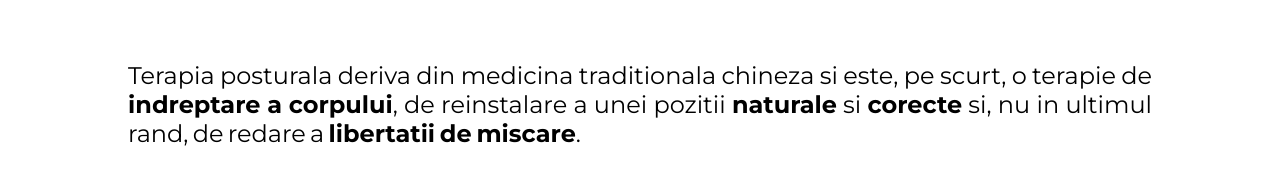
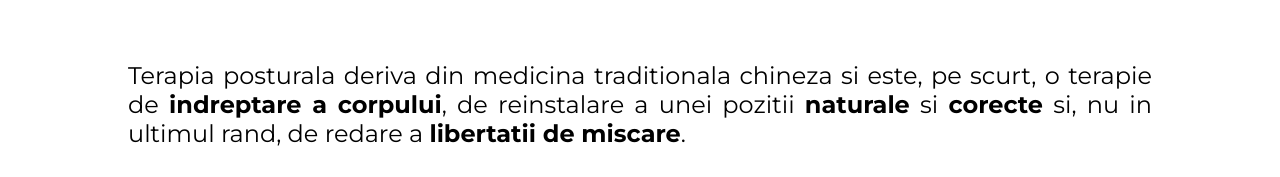
Before and after one commit to alin1k/everterapia, a plain HTML site: page index.html in a window 1280 px wide. Shown: the part 709-886 px from the top of the page. Drawn offline with Linux system fonts and the light colour scheme.

Commit message:
Remove -2px word-spacing

```diff
--- a/css/style.css
+++ b/css/style.css
@@ -82,7 +82,6 @@ li p {
 
 .text-justify{
     text-align: justify;
-    word-spacing:-2px;
 }
 
 
```
